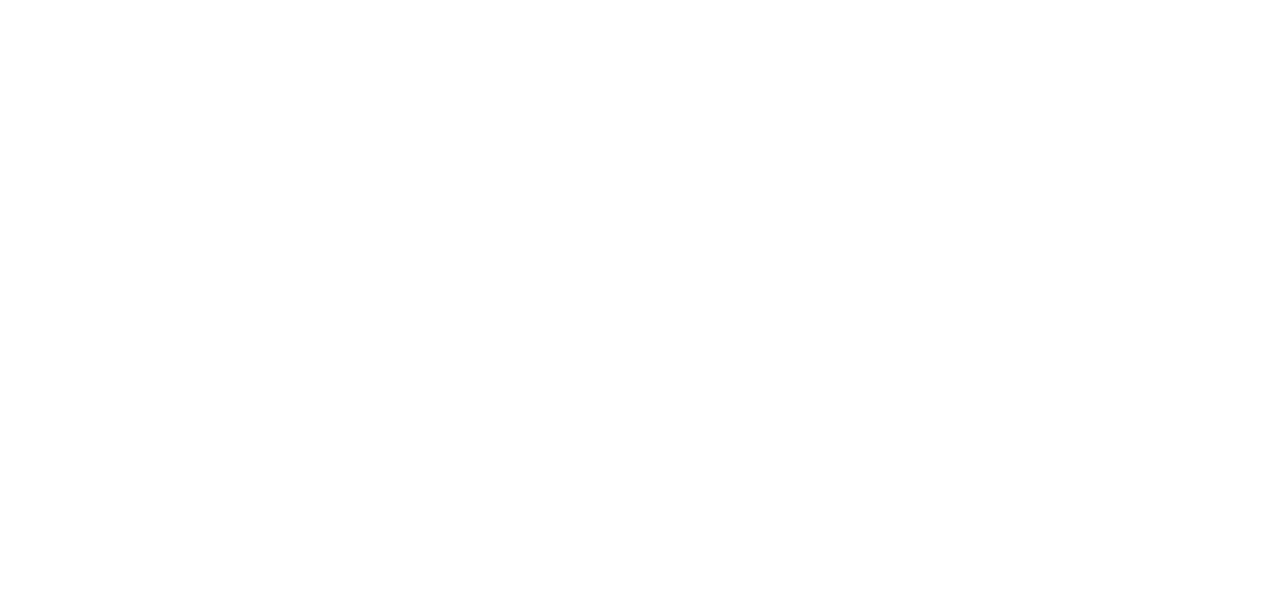
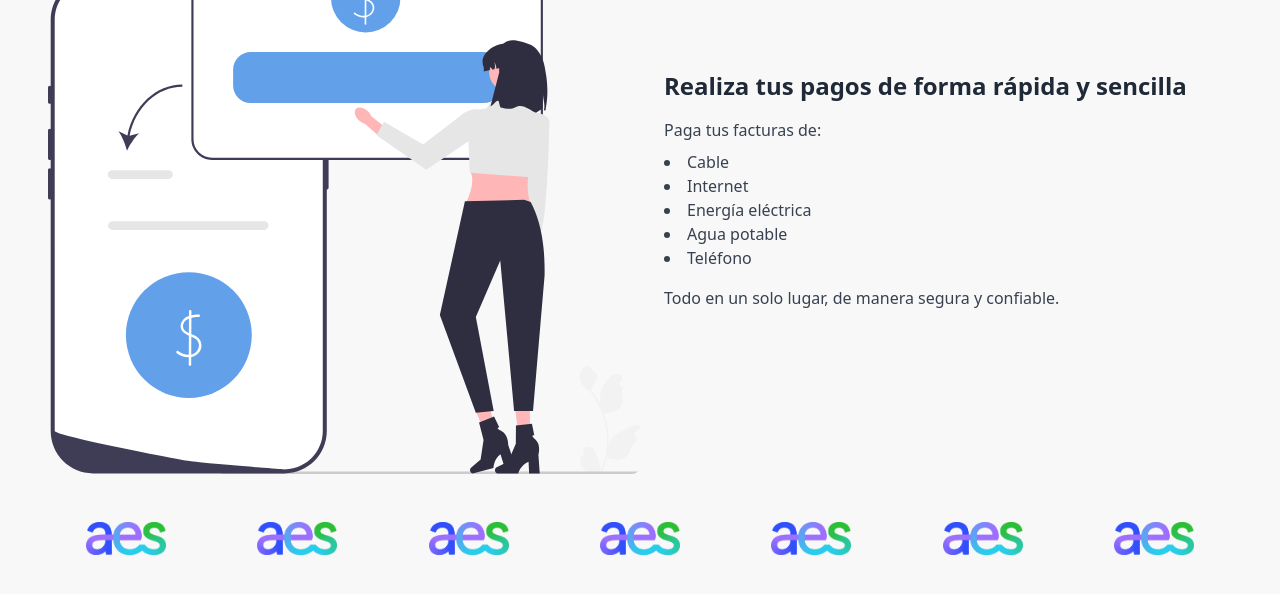
Before and after one commit to JeffreyMardoqueo-17/Digital-Work, a React (Vite) app: page / in a window 1280 px wide. Shown: the part 2039-2633 px from the top of the page. Before the commit the page ends 1897 px from the top, so only its background shows below. Built offline with nearby package versions, Linux system fonts and the light colour scheme.

Commit message:
La parte de pagos

```diff
--- a/package.json
+++ b/package.json
@@ -29,6 +29,6 @@
     "postcss": "^8.4.39",
     "sass": "^1.77.8",
     "tailwindcss": "^3.4.5",
-    "vite": "^5.3.1"
+    "vite": "^5.3.4"
   }
 }
--- a/src/App.jsx
+++ b/src/App.jsx
@@ -5,6 +5,7 @@
 import Services from './sections/Services'
 import Beneficios from './components/beneficios'
 import Beneficies from './sections/beneficies'
+import Pagos from './sections/Pagos'
 function App() {
 
   return (
@@ -16,6 +17,7 @@
         <Beneficies />
 
         <Services />
+        <Pagos />
         {/* <Galeria /> */}
       </div>
     </>
--- /dev/null
+++ b/src/sections/Pagos.jsx
@@ -0,0 +1,39 @@
+import React from 'react';
+
+const Pagos = () => {
+    return (
+        <div className='container mx-auto h-screen w-full p-6'>
+            <div className="flex flex-col md:flex-row p-6 rounded-lg ">
+                {/* Lado izquierdo */}
+                <div className="flex justify-center items-center md:w-1/2">
+                    <img src="../svg/pagoMujer.svg" alt="Pago Mujer" className="w-full h-auto object-cover rounded-lg" />
+                </div>
+                {/* Lado derecho */}
+                <div className="md:w-1/2 p-6 flex flex-col justify-center">
+                    <h2 className="text-2xl font-bold mb-4 text-gray-800">Realiza tus pagos de forma rápida y sencilla</h2>
+                    <p className="text-gray-700 mb-2">Paga tus facturas de:</p>
+                    <ul className="list-disc list-inside text-gray-700">
+                        <li>Cable</li>
+                        <li>Internet</li>
+                        <li>Energía eléctrica</li>
+                        <li>Agua potable</li>
+                        <li>Teléfono</li>
+                    </ul>
+                    <p className="text-gray-700 mt-4">Todo en un solo lugar, de manera segura y confiable.</p>
+                </div>
+            </div>
+            {/* Lado inferior con los íconos de las empresas */}
+            <div className='flex justify-around items-center p-4 mt-2 container mx-auto '>
+                <img src="../img/AESCLESA.png" alt="Empresa 1" className="w-20 h-auto object-contain mx-2" />
+                <img src="../img/AESCLESA.png" alt="Empresa 2" className="w-20 h-auto object-contain mx-2" />
+                <img src="../img/AESCLESA.png" alt="Empresa 3" className="w-20 h-auto object-contain mx-2" />
+                <img src="../img/AESCLESA.png" alt="Empresa 4" className="w-20 h-auto object-contain mx-2" />
+                <img src="../img/AESCLESA.png" alt="Empresa 4" className="w-20 h-auto object-contain mx-2" />
+                <img src="../img/AESCLESA.png" alt="Empresa 4" className="w-20 h-auto object-contain mx-2" />
+                <img src="../img/AESCLESA.png" alt="Empresa 4" className="w-20 h-auto object-contain mx-2" />
+            </div>
+        </div>
+    );
+}
+
+export default Pagos;
```
Also changed, not shown: public/svg/pagoMujer.svg (added), 1 other file (tests, documents, lock files or other folders).
